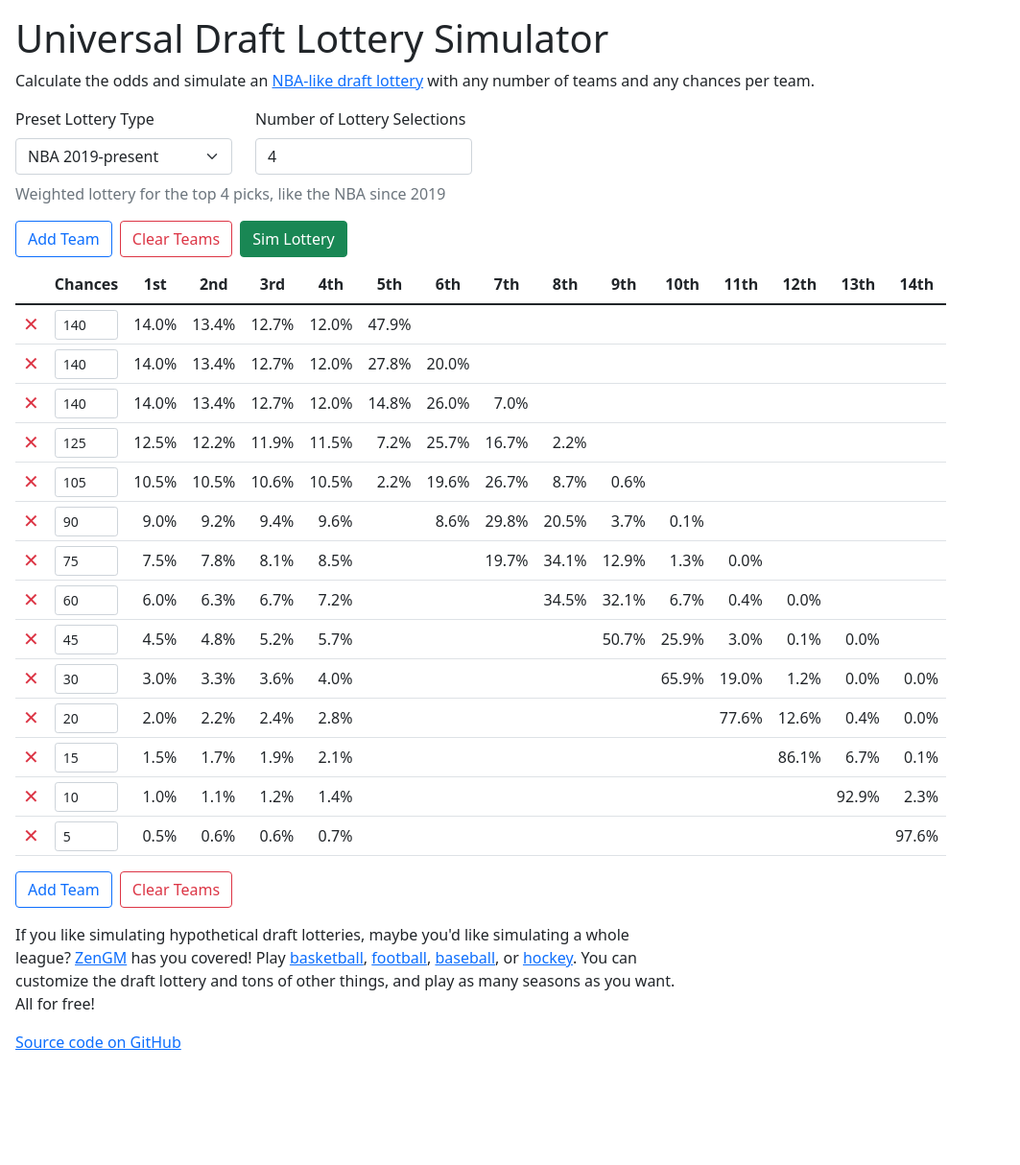
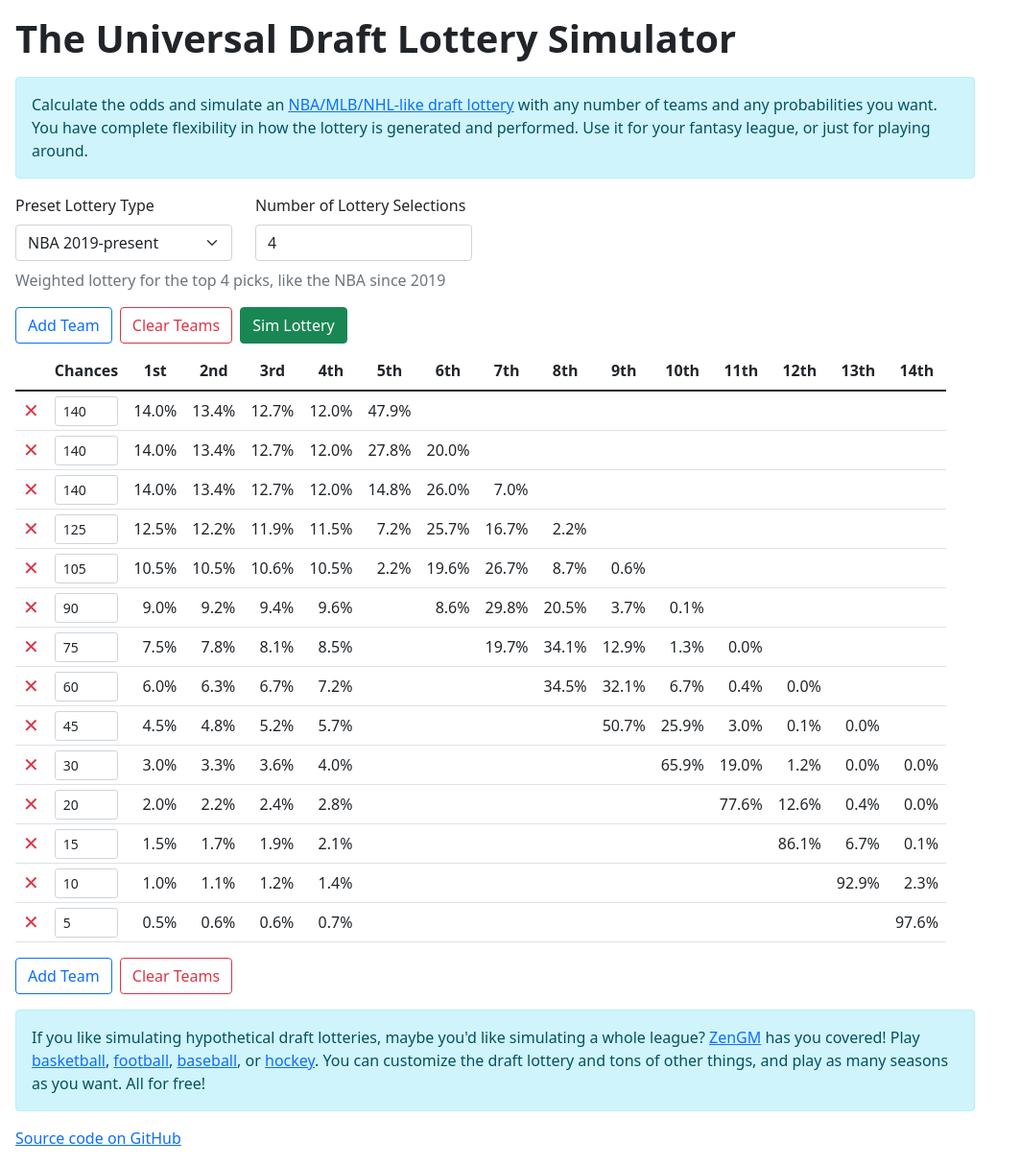
Before and after one commit to zengm-games/universal-draft-lottery-simulator, a Preact app: page / in a window 1280 px wide. Shown: the whole page at 96% size, without its empty margins (0-1063 px from the left). Before the commit the page ends 1114 px from the top, so only its background shows below. Built offline with nearby package versions, Linux system fonts and the light colour scheme.

Commit message:
Tweak layout

```diff
--- a/index.html
+++ b/index.html
@@ -2,11 +2,22 @@
 <html lang="en">
   <head>
     <meta charset="UTF-8" />
+    <title>The Universal Draft Lottery Simulator</title>
     <meta name="viewport" content="width=device-width, initial-scale=1.0" />
-    <title>Universal Draft Lottery Simulator</title>
+    <meta name="description" content="Calculate the odds and simulate an NBA/MLB/NHL-like draft lottery with any number of teams and any probabilities you want.">
   </head>
   <body class="m-3">
+    <h1 class="display-6 fw-bold mb-3">The Universal Draft Lottery Simulator</h1>
+    <div class="alert alert-info mb-3" style="max-width: 1000px">
+      Calculate the odds and simulate an <a href="https://en.wikipedia.org/wiki/NBA_draft_lottery">NBA/MLB/NHL-like draft lottery</a> with any number of teams and any probabilities you want. You have complete flexibility in how the lottery is generated and performed. Use it for your fantasy league, or just for playing around.
+    </div>
     <div id="app"></div>
+    <div class="alert alert-info" style="max-width: 1000px">
+      If you like simulating hypothetical draft lotteries, maybe you'd like simulating a whole league? <a href="https://zengm.com/">ZenGM</a> has you covered! Play <a href="https://play.basketball-gm.com/">basketball</a>, <a href="https://play.football-gm.com/">football</a>, <a href="https://baseball.zengm.com/">baseball</a>, or <a href="https://hockey.zengm.com/">hockey</a>. You can customize the draft lottery and tons of other things, and play as many seasons as you want. All for free!
+    </div>
+    <p>
+      <a href="https://github.com/zengm-games/universal-draft-lottery-simulator">Source code on GitHub</a>
+    </p>
     <script type="module" src="/src/main.tsx"></script>
   </body>
 </html>
--- a/src/app.tsx
+++ b/src/app.tsx
@@ -132,15 +132,6 @@ export function App() {
 
 	return (
 		<>
-			<h1>Universal Draft Lottery Simulator</h1>
-			<p>
-				Calculate the odds and simulate an{" "}
-				<a href="https://en.wikipedia.org/wiki/NBA_draft_lottery">
-					NBA-like draft lottery
-				</a>{" "}
-				with any number of teams and any chances per team.
-			</p>
-
 			<div
 				className="row"
 				style={{
@@ -212,7 +203,8 @@ export function App() {
 				</>
 			) : null}
 
-			<div className="mt-3">
+			<div className="mt-3 d-sm-flex">
+				<div>
 					<button
 						className="btn btn-outline-primary me-2"
 						type="button"
@@ -229,7 +221,9 @@ export function App() {
 					>
 						Clear Teams
 					</button>
+				</div>
 
+				<div className="mt-2 mt-sm-0">
 					<button
 						className="btn btn-success"
 						type="button"
@@ -255,6 +249,7 @@ export function App() {
 						</button>
 					) : null}
 				</div>
+			</div>
 
 			{chances.length > 0 ? (
 				<div className="table-responsive mt-2">
@@ -274,7 +269,10 @@ export function App() {
 							</tr>
 						</thead>
 						<tbody className="text-end">
-							{chances.map((chance, i) => (
+							{chances.map((chance, i) => {
+								const inputId = `chances-${i}`;
+
+								return (
 									<tr>
 										<td
 											className="py-0 align-middle"
@@ -300,7 +298,11 @@ export function App() {
 												width: 0,
 											}}
 										>
+											<label className="visually-hidden" htmlFor={inputId}>
+												Lottery chances for team #{i + 1}
+											</label>
 											<input
+												id={inputId}
 												className="form-control form-control-sm"
 												type="text"
 												value={chance}
@@ -333,7 +335,8 @@ export function App() {
 											);
 										})}
 									</tr>
-							))}
+								);
+							})}
 						</tbody>
 					</table>
 				</div>
@@ -360,28 +363,6 @@ export function App() {
 					</button>
 				</div>
 			) : null}
-
-			<p
-				style={{
-					maxWidth: 700,
-				}}
-			>
-				If you like simulating hypothetical draft lotteries, maybe you'd like
-				simulating a whole league? <a href="https://zengm.com/">ZenGM</a> has
-				you covered! Play{" "}
-				<a href="https://play.basketball-gm.com/">basketball</a>,{" "}
-				<a href="https://play.football-gm.com/">football</a>,{" "}
-				<a href="https://baseball.zengm.com/">baseball</a>, or{" "}
-				<a href="https://hockey.zengm.com/">hockey</a>. You can customize the
-				draft lottery and tons of other things, and play as many seasons as you
-				want. All for free!
-			</p>
-
-			<p>
-				<a href="https://github.com/zengm-games/universal-draft-lottery-simulator">
-					Source code on GitHub
-				</a>
-			</p>
 		</>
 	);
 }
--- a/vite.config.js
+++ b/vite.config.js
@@ -3,5 +3,5 @@ import preact from "@preact/preset-vite";
 
 export default defineConfig({
 	plugins: [preact()],
-	base: "/universal-draft-lottery-simulator",
+	base: "/universal-draft-lottery-simulator/",
 });
```
Lines whose indentation alone changed are shown as unchanged.
